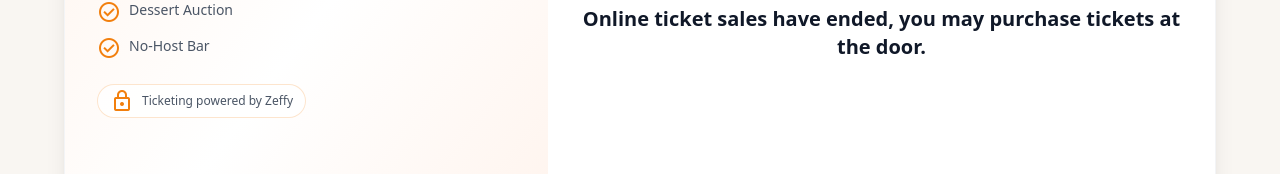
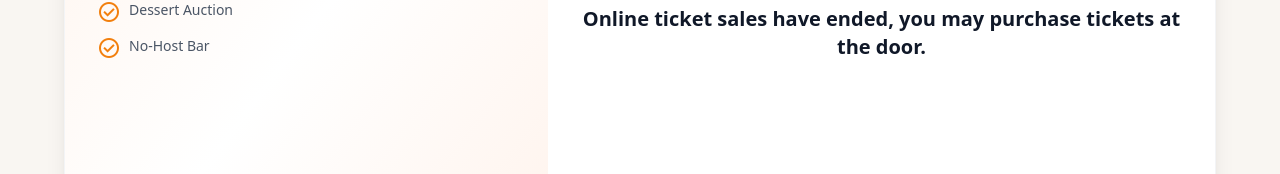
Before and after one commit to craigm26/SchweitzerPTA, a Next.js app: page /auction in a window 1280 px wide. Shown: the part 737-911 px from the top of the page. Built offline with nearby package versions, Linux system fonts and the light colour scheme; no server answers.

Commit message:
refactor(auction): Remove outdated ticketing information from auction page
- Eliminated the ticketing section that previously indicated ticketing powered by Zeffy, streamlining the layout for improved user experience.

```diff
--- a/src/app/auction/page.tsx
+++ b/src/app/auction/page.tsx
@@ -114,10 +114,7 @@ export default function AuctionPage() {
                     No-Host Bar
                   </div>
                 </div>
-                <div className="mt-6 inline-flex items-center gap-2 rounded-full border border-primary/20 bg-white/80 dark:bg-[#1c150f] px-3 py-1 text-xs text-gray-600 dark:text-gray-300">
-                  <span className="material-symbols-outlined text-base text-primary">lock</span>
-                  Ticketing powered by Zeffy
-                </div>
+
               </div>
               <div className="flex h-[560px] w-full items-center justify-center rounded-3xl bg-white px-6 text-center dark:bg-[#1c150f] lg:h-[640px]">
                 <p className="text-xl font-semibold text-gray-900 dark:text-white">
```
